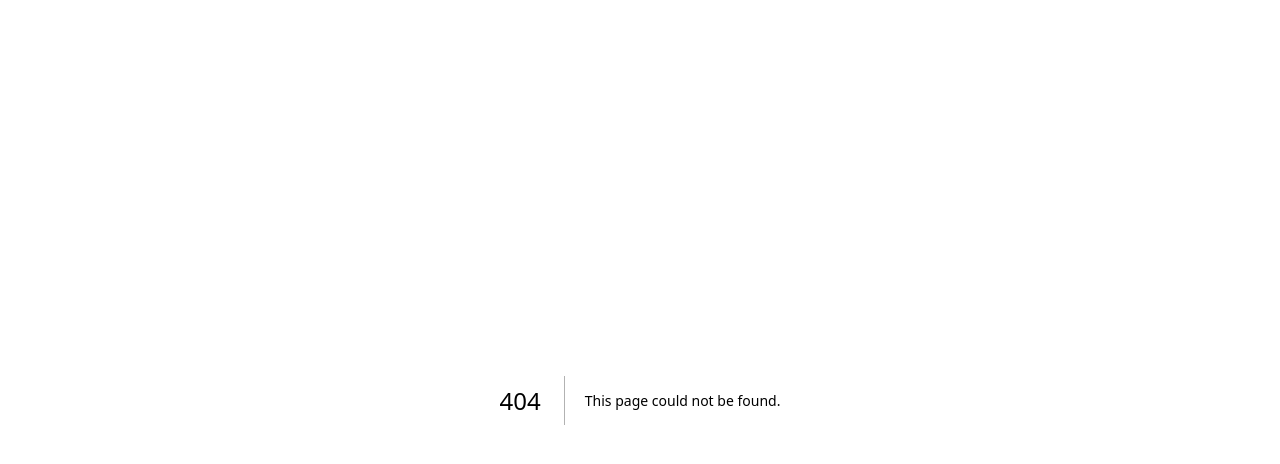
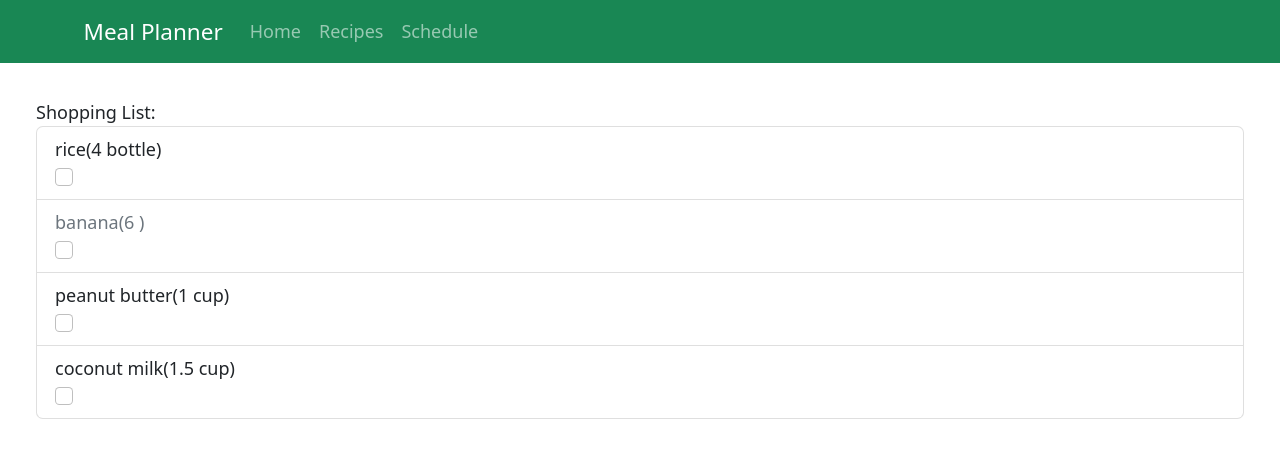
Before and after one commit to tkadima/mealplannerv2, a Next.js app: page /plans/shopping in a window 1280 px wide. Before the commit this address had no page. Shown: the top 464 px of the page. Built offline with nearby package versions, Linux system fonts and the light colour scheme.

Commit message:
Make shopping list

```diff
--- /dev/null
+++ b/pages/plans/shopping.tsx
@@ -0,0 +1,50 @@
+import React, { useEffect, useState } from 'react';
+import { Form, ListGroup, ListGroupItem } from 'react-bootstrap';
+import Layout from '../../components/layout';
+import { Ingredient } from '../../components/types';
+
+const ShoppingList = () => {
+	type ListItem = {
+		id: number,
+		ingredient: Ingredient,
+		have: boolean
+	}
+	const list = [
+		{id: 1, ingredient: {quantity: 4, unitOfMeasure: 'bottle', description: 'rice'}, have: false},
+		{id: 2, ingredient: {quantity: 6, unitOfMeasure: null, description: 'banana'}, have: true},
+		{id: 3, ingredient: {quantity: 1, unitOfMeasure: 'cup', description: 'peanut butter'}, have: false},
+		{id: 4, ingredient: {quantity: 1.5, unitOfMeasure: 'cup', description: 'coconut milk'}, have: false}
+	] as ListItem[];
+
+	const [shoppingList, setShoppingList] = useState<ListItem[]>([]);
+
+	useEffect(()=> {
+		setShoppingList(list);
+	}, []);
+
+	const handleCheckListItem = (listItem: ListItem) => {
+		const checkedList = shoppingList.map(l => {
+			if (l.id === listItem.id)
+				return {...l, have: !l.have};
+			else return l;
+		});
+		setShoppingList(checkedList);
+	};
+
+	return <Layout>
+        Shopping List:
+		<ListGroup>
+			{
+				shoppingList.map((l, i) => {
+					return l && (<ListGroupItem key={i} disabled={l.have}>
+						{l.ingredient.description}
+						({l.ingredient.quantity} {l.ingredient.unitOfMeasure})
+						<Form.Check onChange={() => handleCheckListItem(l)}></Form.Check>
+					</ListGroupItem>);
+				})
+			}
+		</ListGroup>
+	</Layout>;
+};
+
+export default ShoppingList;
--- a/pages/schedule/index.tsx
+++ b/pages/schedule/index.tsx
@@ -99,9 +99,7 @@ const Schedule = ({recipes, meals}: PropTypes) => {
 				mealData={selectedMeal ?? null}
 				recipes={recipes}
 				onSave={handleSaveMeal}/>
-			<div>
-				<MealTable scheduleData={scheduleData} onSelectCell={handleSelectCell}/>
-			</div>
+			<MealTable scheduleData={scheduleData} onSelectCell={handleSelectCell}/>
 		</Layout>
 	);
 };
--- a/styles/global.css
+++ b/styles/global.css
@@ -37,7 +37,7 @@ a:hover {
   float: right;
 }
 
-.recipe-form{
+.recipe-form {
   float: left;
   padding: 20px;
 }
```
Also changed, not shown: components/schedule/schedule-modal.tsx (+4 -3 lines).
